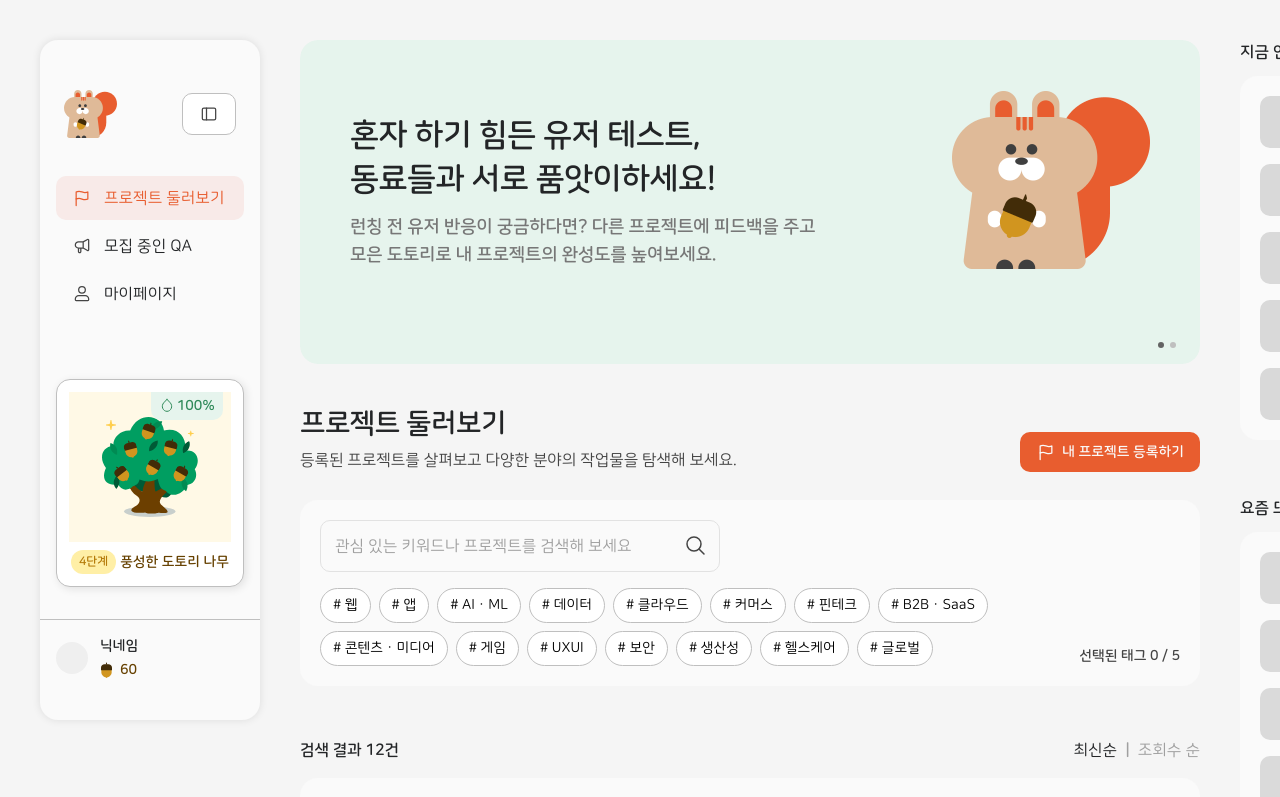
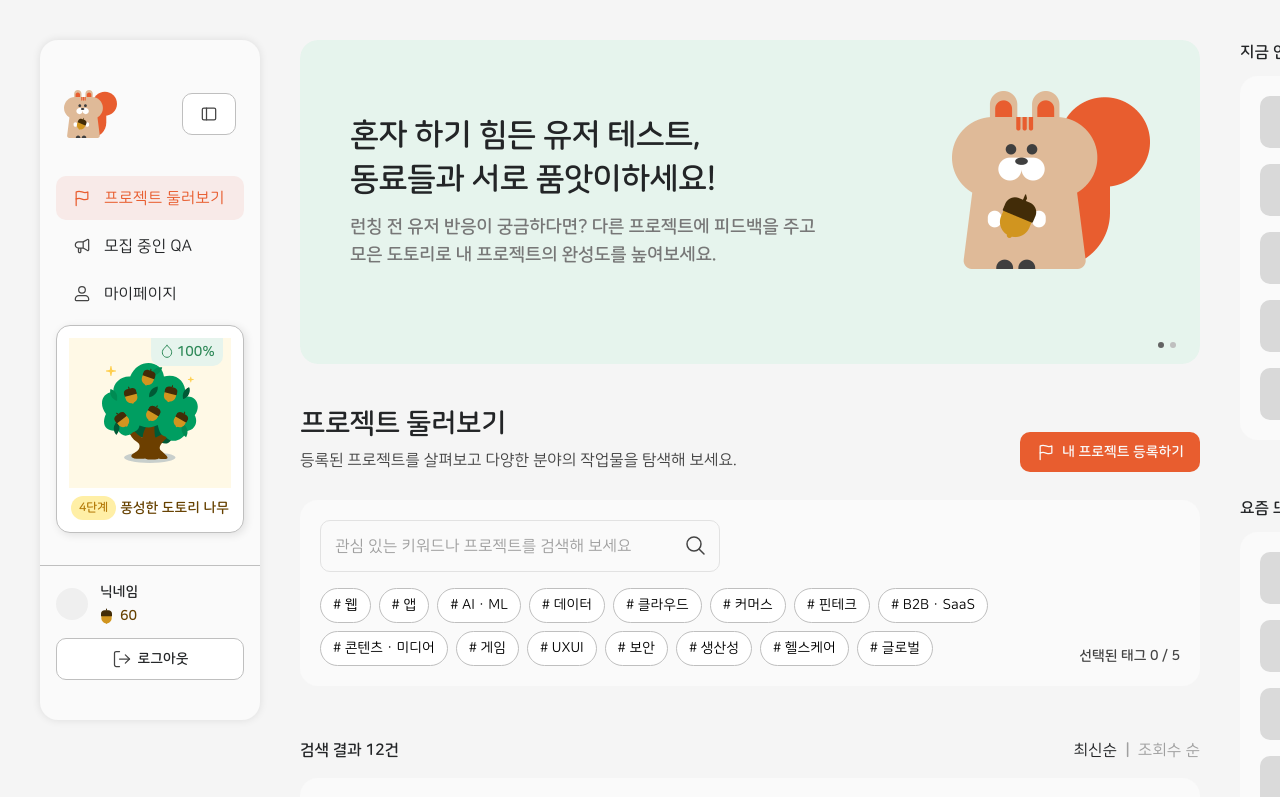
Before and after one commit to FeedBacker-team/frontend, a Next.js app: page / in a window 1280 px wide. Shown: the top 797 px of the page. Built offline with nearby package versions, Linux system fonts and the light colour scheme.

Commit message:
feat: 사이드바에 로그아웃 버튼 추가

```diff
--- a/src/components/layout/Sidebar.tsx
+++ b/src/components/layout/Sidebar.tsx
@@ -28,8 +28,7 @@ const NAV_ITEMS = [
 ] as const;
 
 function Sidebar() {
-  // const [isLoggedIn] = useState(false);
-  const [isLoggedIn] = useState(true);
+  const [isLoggedIn, setIsLoggedIn] = useState(true);
   const [isCollapsed, setIsCollapsed] = useState(false);
 
   return (
@@ -126,15 +125,31 @@ function Sidebar() {
 
       {isCollapsed ? (
         isLoggedIn ? (
-          <div className="flex items-center justify-center border-t border-gray-400 px-4 pt-4">
+          <div className="flex flex-col items-center gap-3 border-t border-gray-400 px-4 pt-4">
             <div className="size-8 shrink-0 rounded-full bg-gray-200" />
+            <Button
+              variant="outline"
+              size="medium"
+              aria-label="로그아웃"
+              onClick={() => setIsLoggedIn(false)}
+            >
+              <Image
+                src="/icons/log-out.svg"
+                alt=""
+                aria-hidden
+                width={20}
+                height={20}
+                unoptimized
+              />
+            </Button>
           </div>
         ) : null
       ) : (
         <>
           <div className="h-px bg-gray-400" />
           {isLoggedIn ? (
-            <div className="flex items-center gap-3 p-4">
+            <div className="flex flex-col gap-3 p-4">
+              <div className="flex items-center gap-3">
                 <div className="size-8 shrink-0 rounded-full bg-gray-200" />
                 <div className="flex min-w-0 flex-1 flex-col gap-1">
                   <span className="text-c1 text-gray-900">닉네임</span>
@@ -152,9 +167,33 @@ function Sidebar() {
                   </span>
                 </div>
               </div>
+              <Button
+                variant="outline"
+                size="medium"
+                className="w-full"
+                leftIcon={
+                  <Image
+                    src="/icons/log-out.svg"
+                    alt=""
+                    aria-hidden
+                    width={20}
+                    height={20}
+                    unoptimized
+                  />
+                }
+                onClick={() => setIsLoggedIn(false)}
+              >
+                로그아웃
+              </Button>
+            </div>
           ) : (
             <div className="flex h-30 flex-col justify-end gap-2 p-4">
-              <Button variant="primary" size="medium" className="w-full">
+              <Button
+                variant="primary"
+                size="medium"
+                className="w-full"
+                onClick={() => setIsLoggedIn(true)}
+              >
                 로그인
               </Button>
               <Button variant="outline" size="medium" className="w-full">
```
Also changed, not shown: public/icons/log-out.svg (added). Lines whose indentation alone changed are shown as unchanged.
